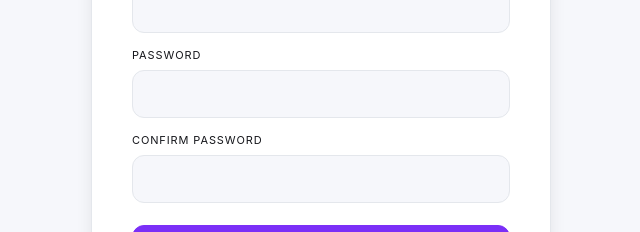
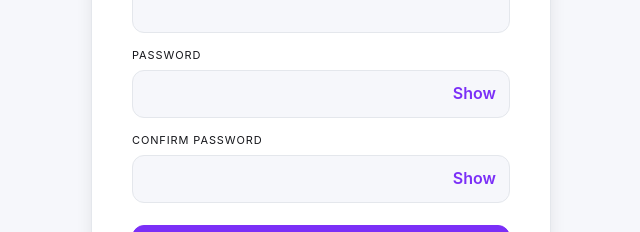
Before and after one commit to cyuanjun/FYP-26-S2-37-app, a Vue app in the folder web/: page /register in a window 1280 px wide. Shown: the part 568-800 px from the top of the page, without its empty margins (319-959 px from the left). Built offline with nearby package versions, Linux system fonts and the light colour scheme; no server answers.

Commit message:
feat(web): show/hide password toggle on login and register
Adds a Show/Hide peek button inside each password field (login password,
register password + confirm) so users can reveal what they typed.

```diff
--- a/web/src/boundary/ui/auth/LoginPage.vue
+++ b/web/src/boundary/ui/auth/LoginPage.vue
@@ -13,6 +13,9 @@ const form = reactive({
 
 const error = ref<string | null>(null);
 const submitting = ref(false);
+
+// Toggles the password field between hidden and plain text.
+const showPassword = ref(false);
 
 // Shown when login is blocked because the email isn't verified yet.
 const showVerifyModal = ref(false);
@@ -82,12 +85,22 @@ async function onResend() {
 
         <label class="auth-field">
           <span>Password</span>
-          <input
-            v-model="form.password"
-            type="password"
-            autocomplete="current-password"
-            required
-          />
+          <div class="password-wrap">
+            <input
+              v-model="form.password"
+              :type="showPassword ? 'text' : 'password'"
+              autocomplete="current-password"
+              required
+            />
+            <button
+              type="button"
+              class="password-peek"
+              :aria-label="showPassword ? 'Hide password' : 'Show password'"
+              @click="showPassword = !showPassword"
+            >
+              {{ showPassword ? "Hide" : "Show" }}
+            </button>
+          </div>
         </label>
 
         <p v-if="error" class="auth-message error">{{ error }}</p>
--- a/web/src/boundary/ui/auth/RegisterPage.vue
+++ b/web/src/boundary/ui/auth/RegisterPage.vue
@@ -16,6 +16,10 @@ const form = reactive({
 
 const error = ref<string | null>(null);
 const submitting = ref(false);
+
+// Toggles for the password and confirm-password fields.
+const showPassword = ref(false);
+const showConfirm = ref(false);
 
 // Shown after a successful sign-up: prompt to verify email before logging in.
 const showVerifyModal = ref(false);
@@ -98,24 +102,44 @@ function goToLogin() {
 
         <label class="auth-field">
           <span>Password</span>
+          <div class="password-wrap">
             <input
               v-model="form.password"
-            type="password"
+              :type="showPassword ? 'text' : 'password'"
               minlength="8"
               autocomplete="new-password"
               required
             />
+            <button
+              type="button"
+              class="password-peek"
+              :aria-label="showPassword ? 'Hide password' : 'Show password'"
+              @click="showPassword = !showPassword"
+            >
+              {{ showPassword ? "Hide" : "Show" }}
+            </button>
+          </div>
         </label>
 
         <label class="auth-field">
           <span>Confirm password</span>
+          <div class="password-wrap">
             <input
               v-model="form.confirm"
-            type="password"
+              :type="showConfirm ? 'text' : 'password'"
               minlength="8"
               autocomplete="new-password"
               required
             />
+            <button
+              type="button"
+              class="password-peek"
+              :aria-label="showConfirm ? 'Hide password' : 'Show password'"
+              @click="showConfirm = !showConfirm"
+            >
+              {{ showConfirm ? "Hide" : "Show" }}
+            </button>
+          </div>
         </label>
 
         <p v-if="error" class="auth-message error">{{ error }}</p>
--- a/web/src/boundary/ui/auth/auth.css
+++ b/web/src/boundary/ui/auth/auth.css
@@ -122,6 +122,27 @@
 .auth-field textarea:focus {
   border-color: var(--accent);
   outline: none;
+}
+
+/* Password field with a show/hide toggle sitting inside the input. */
+.password-wrap {
+  position: relative;
+}
+.password-wrap input {
+  padding-right: 64px;
+}
+.password-peek {
+  position: absolute;
+  top: 0;
+  right: 0;
+  height: 100%;
+  padding: 0 14px;
+  border: none;
+  background: none;
+  color: var(--accent);
+  font: inherit;
+  font-weight: 600;
+  cursor: pointer;
 }
 
 .auth-submit {
```
Lines whose indentation alone changed are shown as unchanged.
